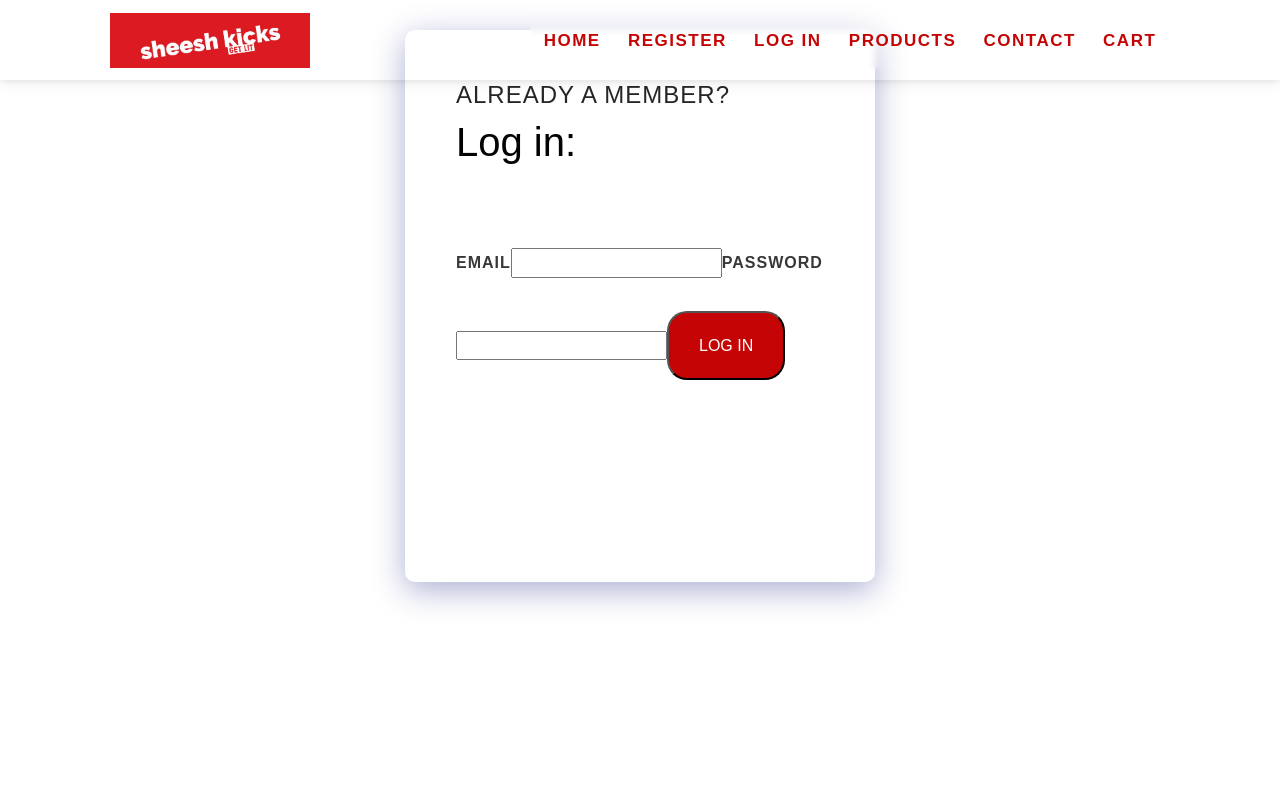
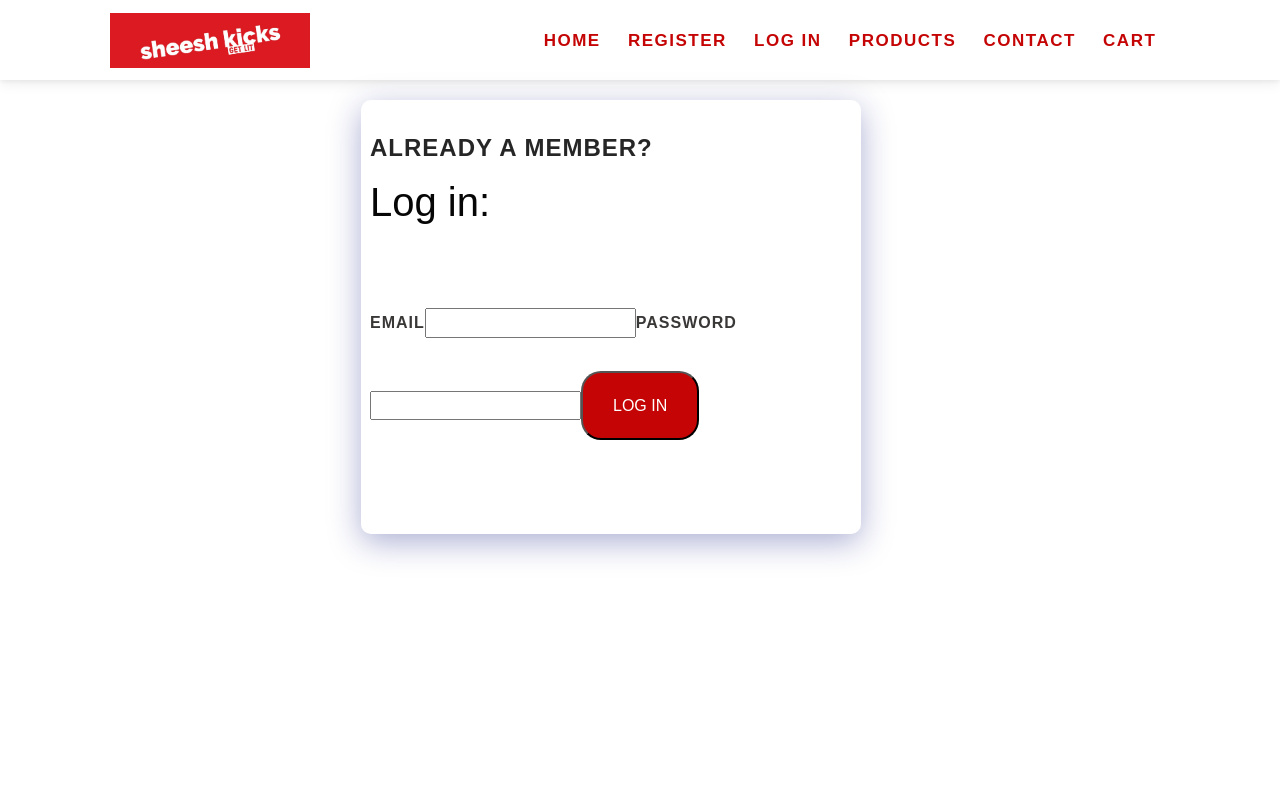
Before and after one commit to Reese1997/frontend, a Vue app: page /login in a window 1280 px wide. Shown: the top 800 px of the page. Built offline with nearby package versions, Linux system fonts and the light colour scheme.

Commit message:
l;,;l,;l,l';'/l.;

```diff
--- a/src/views/Contact.vue
+++ b/src/views/Contact.vue
@@ -1,5 +1,5 @@
 <template>
-<div v-if="contact">
+<div>
 
 <section class="login animate__animated animate__slideInRight">
 <form @submit.prevent="handleSubmit">
@@ -56,7 +56,9 @@ export default {
 };
 </script>
 
-<style>
+<style scoped>
+
+
 .login {
   min-height: 100vh;
 
@@ -76,7 +78,7 @@ body {
   background-color: #FFF;
 }
 .form-body {
-  padding: 20px;
+  padding: opx;
 }
 .form-label {
   padding: 10px;
@@ -117,7 +119,8 @@ border: 3px solid #138496
 form{
   height: 600px;
   max-width: 470px;
-  margin: 30px auto;
+margin-top: 20%;
+margin-left: 30%;
   background: white;
   text-align: left;
   padding: 50px;
--- a/src/views/Login.vue
+++ b/src/views/Login.vue
@@ -1,6 +1,39 @@
 <template>
+<!-- <section class="login animate__animated animate__slideInLeft">
+
+  <div class="spaceTaker">
+
+  </div>
+  <div class="forme">
+    <form @submit.prevent="Login">
+          <label class="h4 text-dark">Already a Member?</label>
+              <h1 class="log">Log in:</h1>
+    <br /><br />
+    <label>email</label>
+    <input type="text " required v-model="email">
+
+     <label>Password</label>
+    <input type="password" required v-model="password">
+
+  <button type="submit">LOG IN</button> -->
+
+    <!-- <p>Don't have an Account?<router-link :to="{name :'Register'}">
+             sign up
+          </router-link> </p> -->
+  <!-- </form>
+  </div>
+
+</section> -->
+
+<div class="container">
+  <div class="row">
+    <div class="col">
 <section class="login animate__animated animate__slideInLeft">
-  <div class="forme">
+
+  <div class="spaceTaker">
+
+  </div>
+  <div class="form">
     <form @submit.prevent="Login">
           <label class="h4 text-dark">Already a Member?</label>
               <h1 class="log">Log in:</h1>
@@ -19,7 +52,11 @@
   </form>
   </div>
 
-</section>
+</section>    </div>
+  </div>
+</div>
+
+
 </template>
 
 <script>
@@ -56,7 +93,9 @@ export default {
 };
 </script>
 
-<style>
+<style scoped>
+
+
 .login {
   min-height: 100vh;
   color: black;
@@ -108,15 +147,22 @@ border: 3px solid #138496
   font-weight: 600;
   font-size: 3.5rem;
 }
+.forme {
+  margin-left: 17%;
+
+}
+
+form {
+  margin: none;
+}
 @media screen and (max-width: 967px){
 
 }
 
-.forme {
-  margin: none;
-}
+
 form{
-  height: 734px;
+  height: 434px;
+  width: 500px;
   max-width: 777px;
   max-height: 552px;
   background: white;
@@ -130,7 +176,8 @@ form{
   -webkit-backdrop-filter: blur(16px);
   border-radius: 10px;
   border: 1px solid rgba(255, 255, 255, 0.18);
-  margin: none !important;
+  /* margin: none !important; */
+  margin-left: 25%;
 }
 label {
   color: rgb(58, 55, 55);
--- a/src/views/Register.vue
+++ b/src/views/Register.vue
@@ -100,7 +100,7 @@ p {
 .register {
   min-height: 100vh;
   padding-top: 40px;
-  margin-top: -100px;
+  margin-top:0px;
 
 }
 body {
@@ -110,7 +110,7 @@ body {
   /* background-image: url(../assets/landing.jpeg); */
 }
  .content {
-   margin-top: 40%;
+   margin-top: 0%;
    text-align: center;
    color: #FFF;
  /* padding: 30px; */
@@ -128,8 +128,8 @@ form {
   /* height: 372px; */
   max-width: 470px;
   max-height: 400px;
-  margin: 196px auto;
   background: white;
+  margin-left: 10% !important;
   text-align: left;
   padding: 50px;
   border-radius: 10px;
```
